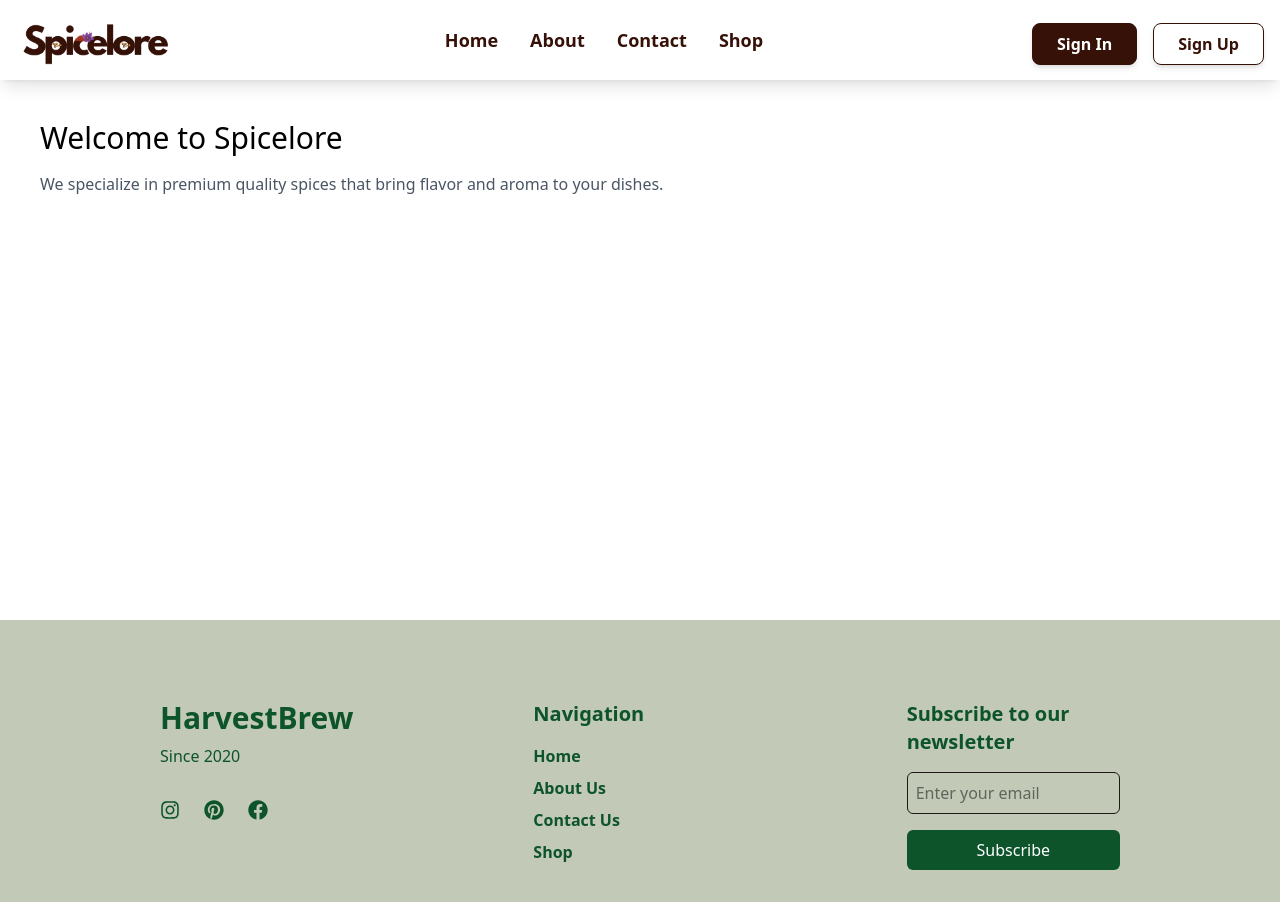
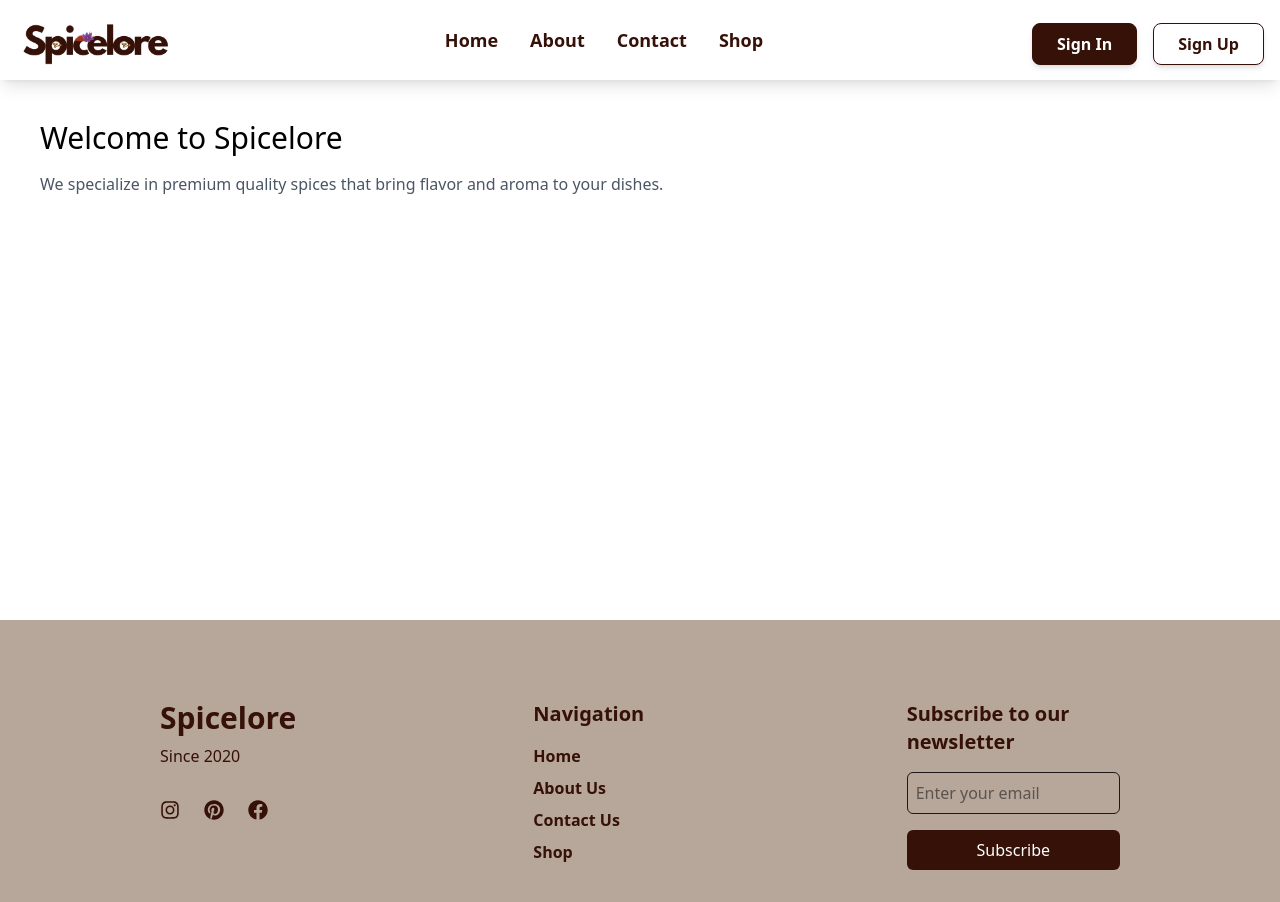
Before and after one commit to SadiniWanniarachchi/SpicesShop, a React (Vite) app in the folder frontend/: page / in a window 1280 px wide. Built offline with nearby package versions, Linux system fonts and the light colour scheme.

Commit message:
footer done

```diff
--- a/frontend/src/components/Footer.jsx
+++ b/frontend/src/components/Footer.jsx
@@ -1,5 +1,6 @@
 import { FaInstagram, FaPinterest, FaFacebook } from "react-icons/fa";
 import { motion } from "framer-motion";
+import spicelogo from '../assets/spicelogo.png';
 
 const footerVariants = {
     hidden: { opacity: 0, y: 50 },
@@ -15,7 +16,7 @@ export const Footer = () => {
     return (
 
         <motion.footer
-            className="bg-[#c2c9b6] pt-12 sm:pt-20 pb-8 z-10 font-kulim"
+            className="bg-[#b7a69a] pt-12 sm:pt-20 pb-8 z-10 font-kulim"
             variants={footerVariants}
             initial="hidden"
             whileInView="visible"
@@ -24,8 +25,10 @@ export const Footer = () => {
 
                 {/* Left Section */}
                 <motion.div variants={sectionVariants}>
-                    <h1 className="text-2xl sm:text-3xl text-green-900 font-bold">HarvestBrew</h1>
-                    <p className="text-sm sm:text-base text-green-900 mt-2">Since 2020</p>
+                    {/* Logo */}
+                    <h1 className="text-2xl sm:text-3xl text-[#351108] font-bold hover:text-white">Spicelore</h1>
+                    {/* Tagline */}
+                    <p className="text-sm sm:text-base text-[#351108] mt-2">Since 2020</p>
 
                     {/* Social Media Icons */}
                     <div className="flex space-x-4 sm:space-x-6 mt-6 sm:mt-8">
@@ -33,7 +36,7 @@ export const Footer = () => {
                             href="https://www.instagram.com"
                             target="_blank"
                             rel="noopener noreferrer"
-                            className="text-green-900 hover:text-black transform hover:-translate-y-1 transition-transform duration-300"
+                            className="text-[#351108] hover:text-white transform hover:-translate-y-1 transition-transform duration-300"
                         >
                             <FaInstagram size={20} />
                         </a>
@@ -41,7 +44,7 @@ export const Footer = () => {
                             href="https://www.pinterest.com"
                             target="_blank"
                             rel="noopener noreferrer"
-                            className="text-green-900 hover:text-black transform hover:-translate-y-1 transition-transform duration-300"
+                            className="text-[#351108] hover:text-white transform hover:-translate-y-1 transition-transform duration-300"
                         >
                             <FaPinterest size={20} />
                         </a>
@@ -49,7 +52,7 @@ export const Footer = () => {
                             href="https://www.facebook.com"
                             target="_blank"
                             rel="noopener noreferrer"
-                            className="text-green-900 hover:text-black transform hover:-translate-y-1 transition-transform duration-300"
+                            className="text-[#351108] hover:text-white transform hover:-translate-y-1 transition-transform duration-300"
                         >
                             <FaFacebook size={20} />
                         </a>
@@ -58,25 +61,33 @@ export const Footer = () => {
 
                 {/* Navigation Section */}
                 <motion.div variants={sectionVariants}>
-                    <h3 className="text-lg sm:text-xl text-green-900 font-bold">Navigation</h3>
+                    <h3 className="text-lg sm:text-xl text-[#351108] font-bold">Navigation</h3>
                     <ul className="mt-4 space-y-2">
-                        <li><a href="#" className="text-sm sm:text-base text-green-900 hover:text-black font-bold">Home</a></li>
-                        <li><a href="#" className="text-sm sm:text-base text-green-900 hover:text-black font-bold">About Us</a></li>
-                        <li><a href="#" className="text-sm sm:text-base text-green-900 hover:text-black font-bold">Contact Us</a></li>
-                        <li><a href="#" className="text-sm sm:text-base text-green-900 hover:text-black font-bold">Shop</a></li>
+                        <li>
+                            <a href="#" className="text-sm sm:text-base text-[#351108] hover:text-white hover:underline font-bold">Home</a>
+                        </li>
+                        <li>
+                            <a href="#" className="text-sm sm:text-base text-[#351108] hover:text-white hover:underline font-bold">About Us</a>
+                        </li>
+                        <li>
+                            <a href="#" className="text-sm sm:text-base text-[#351108] hover:text-white hover:underline font-bold">Contact Us</a>
+                        </li>
+                        <li>
+                            <a href="#" className="text-sm sm:text-base text-[#351108] hover:text-white hover:underline font-bold">Shop</a>
+                        </li>
                     </ul>
                 </motion.div>
 
                 {/* Newsletter Section */}
                 <motion.div variants={sectionVariants}>
-                    <h3 className="text-lg sm:text-xl text-green-900 font-bold">Subscribe to our newsletter</h3>
+                    <h3 className="text-lg sm:text-xl text-[#351108] font-bold">Subscribe to our newsletter</h3>
                     <div className="flex flex-col mt-4">
                         <input
                             type="email"
                             placeholder="Enter your email"
                             className="p-2 text-sm sm:text-base w-full border border-[#1E1916] rounded-md mb-4"
                         />
-                        <button className="p-2 bg-green-900 text-white text-sm sm:text-base rounded-md">
+                        <button className="p-2 bg-[#351108] text-white text-sm sm:text-base rounded-md">
                             Subscribe
                         </button>
                     </div>
--- a/frontend/src/components/Navbar.jsx
+++ b/frontend/src/components/Navbar.jsx
@@ -52,7 +52,7 @@ const Navbar = () => {
                     <div className="md:hidden">
                         <button
                             onClick={() => setIsMenuOpen(!isMenuOpen)}
-                            className="p-2 text-gray-600 hover:text-amber-600"
+                            className="p-2 text-gray-600 hover:text-amber-900"
                         >
                             {isMenuOpen ? (
                                 <HiX className="w-6 h-6" />
```
